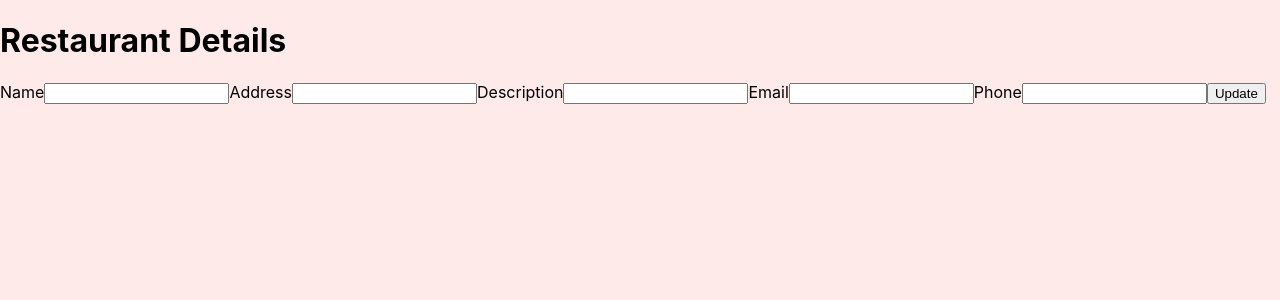
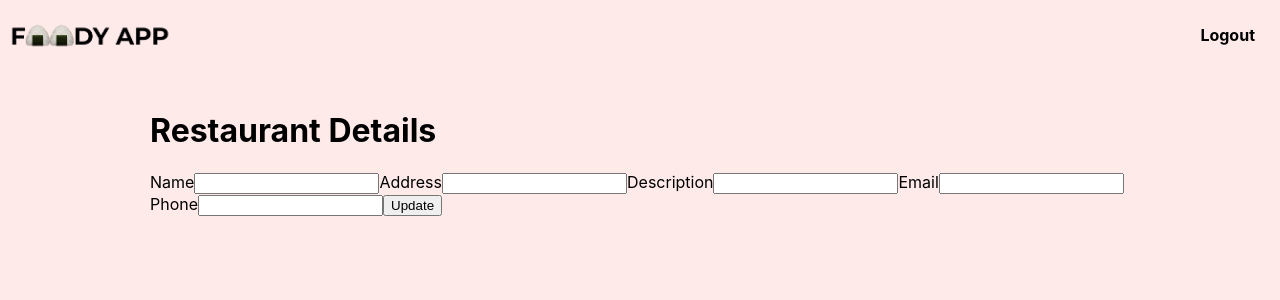
Before and after one commit to sarigu/foody_booking, a React (Create React App) app in the folder frontend/: page /updatedetails in a window 1280 px wide. Shown: the top 300 px of the page. Built offline with nearby package versions, Linux system fonts and the light colour scheme; no server answers.

Commit message:
added nav to restaurant details pages

```diff
--- a/frontend/src/components/RestaurantForm.js
+++ b/frontend/src/components/RestaurantForm.js
@@ -1,4 +1,5 @@
 import React from 'react';
+import Navbar from './NavBar';
 
 export default class RestaurantForm extends React.Component {
   constructor() {
@@ -38,6 +39,8 @@ export default class RestaurantForm extends React.Component {
 
     return (
       <div>
+        <Navbar />
+        <div className="main">
           <h1>Restaurant Details</h1>
           <form id="retaurantForm" method="POST" onSubmit={this.handleDetailsUpdate}>
             <label htmlFor="name">Name</label>
@@ -53,6 +56,7 @@ export default class RestaurantForm extends React.Component {
             <button>Update</button>
           </form>
         </div>
+      </div>
     );
   }
 }
--- a/frontend/src/pages/RestaurantDetails.js
+++ b/frontend/src/pages/RestaurantDetails.js
@@ -1,5 +1,6 @@
 import React from 'react';
 import { Link } from 'react-router-dom';
+import Navbar from '../components/NavBar';
 
 export default class RestaurantDetails extends React.Component {
   constructor() {
@@ -24,6 +25,8 @@ export default class RestaurantDetails extends React.Component {
 
     return (
       <div>
+        <Navbar />
+        <div className="main">
           <h1>Restaurant Details</h1>
           <div>
             <div>
@@ -49,6 +52,7 @@ export default class RestaurantDetails extends React.Component {
           </div>
           <Link to="/updatedetails">Edit</Link>
         </div>
+      </div>
     );
   }
 }
```
Also changed, not shown: 1 other file (tests, documents, lock files or other folders). Lines whose indentation alone changed are shown as unchanged.
